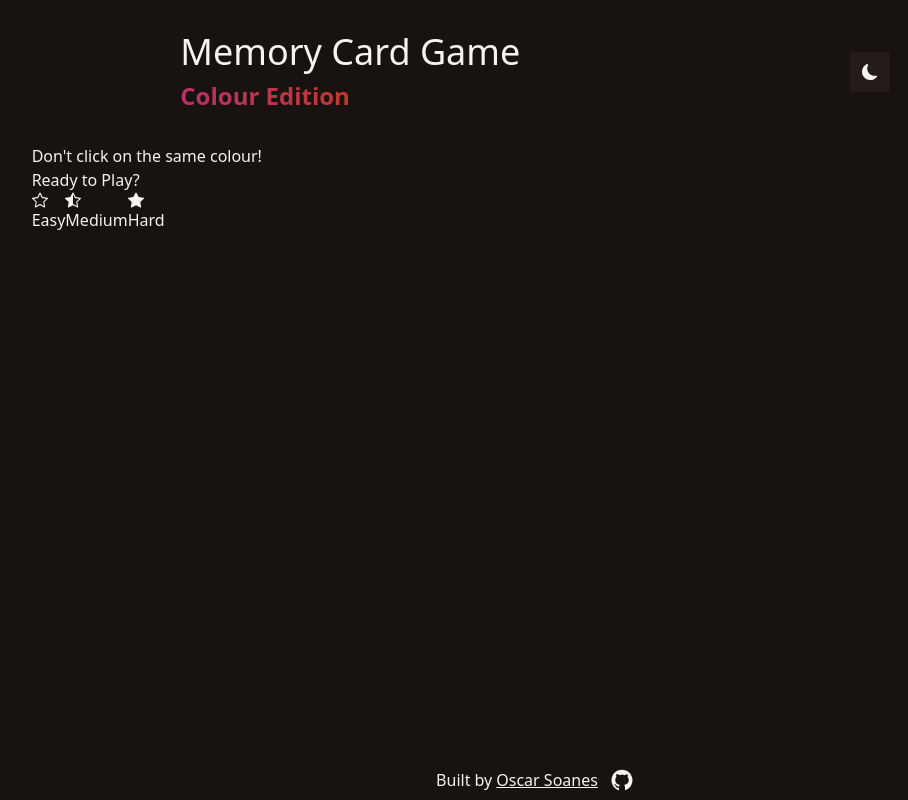
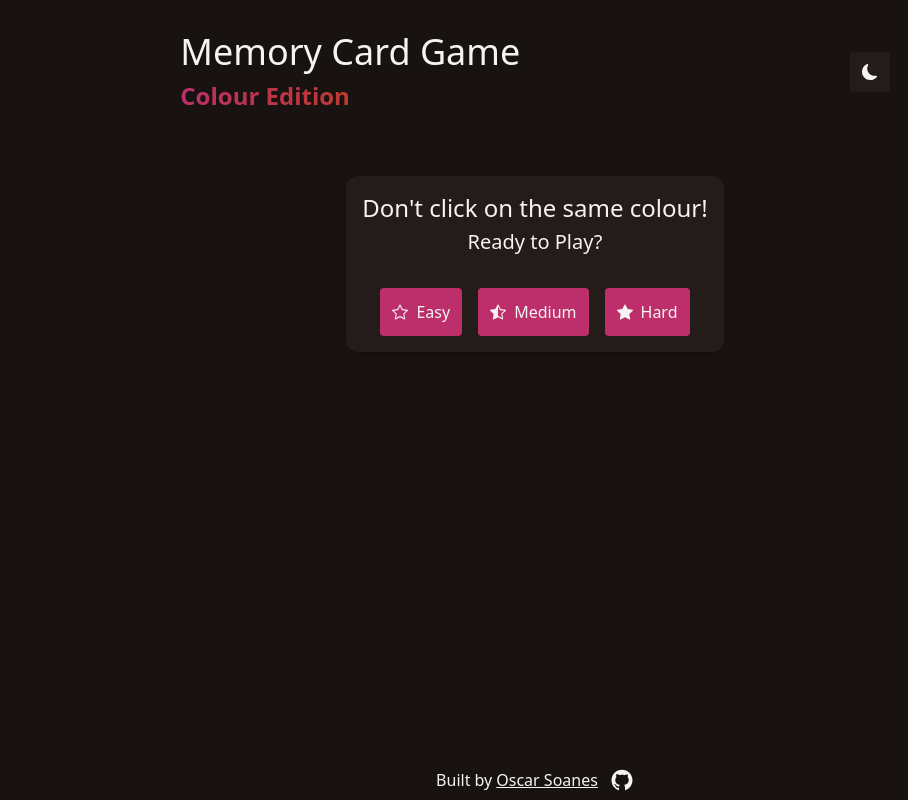
Before and after one commit to OscarSoanes/memory-card, a React (Create React App) app: page / in a window 1280 px wide. Shown: the whole page, without its empty margins (105-1013 px from the left). Built offline with nearby package versions, Linux system fonts and the light colour scheme.

Commit message:
Styled the start screen and the primary button

```diff
--- a/src/components/PrimaryButton.jsx
+++ b/src/components/PrimaryButton.jsx
@@ -1,6 +1,10 @@
 export function PrimaryButton({ text, onClick, icon }) {
   return (
-    <button onClick={onClick} value={text}>
+    <button
+      onClick={onClick}
+      value={text}
+      className='flex gap-2 items-center p-3 bg-button rounded  text-dPrimary'
+    >
       {icon}
       {text}
     </button>
--- a/src/components/StartMenu.jsx
+++ b/src/components/StartMenu.jsx
@@ -3,10 +3,10 @@ import { PrimaryButton } from "./PrimaryButton";
 import { BsStar, BsStarHalf, BsStarFill } from "react-icons/bs";
 export function StartMenu({ changeDifficulty }) {
   return (
-    <section>
-      <h2>Don't click on the same colour!</h2>
-      <p>Ready to Play?</p>
-      <div>
+    <section className='mx-auto block w-fit p-4 mt-8 rounded-xl drop-shadow-md bg-lSecondaryButton dark:bg-dSecondaryButton text-center'>
+      <h2 className='text-xl sm:text-2xl'>Don't click on the same colour!</h2>
+      <p className='mt-1 sm:text-xl'>Ready to Play?</p>
+      <div className='flex flex-col justify-center gap-4 mt-8 items-center sm:flex-row'>
         <PrimaryButton
           onClick={changeDifficulty}
           text='Easy'
```
